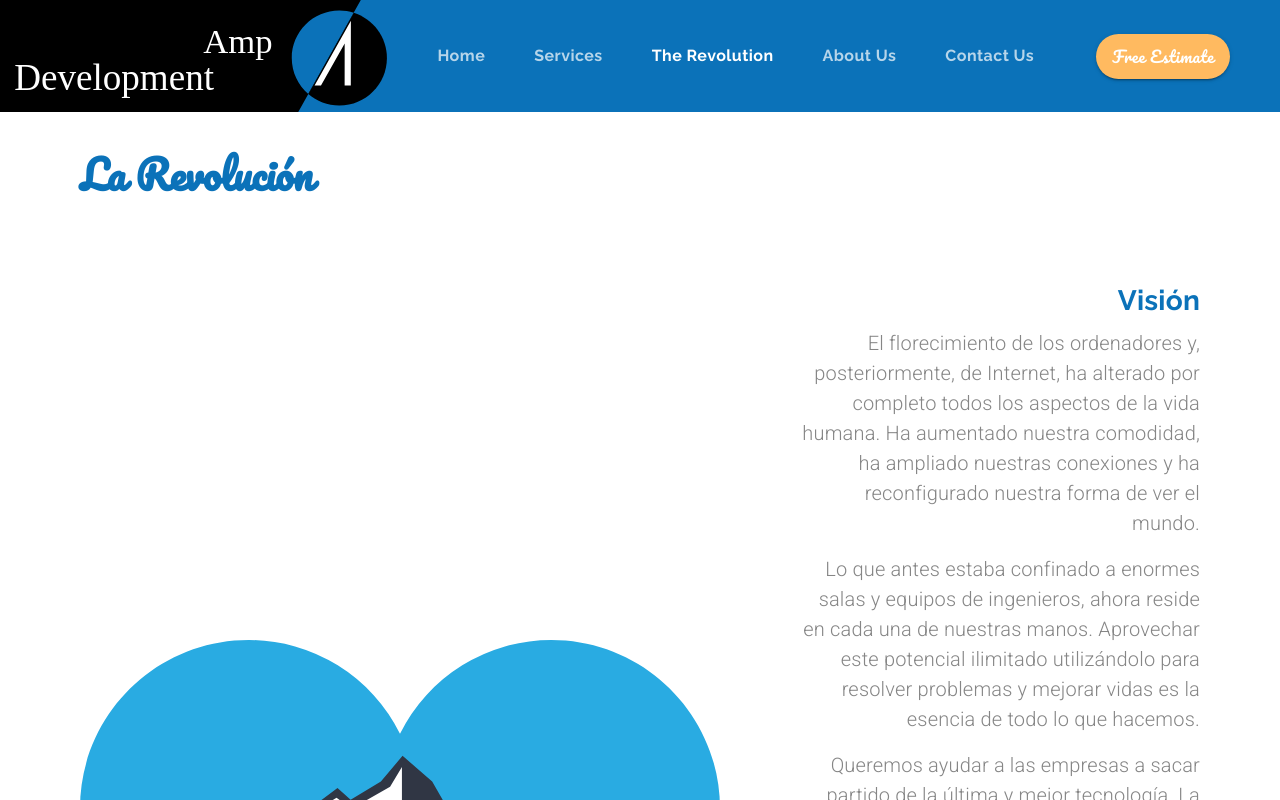
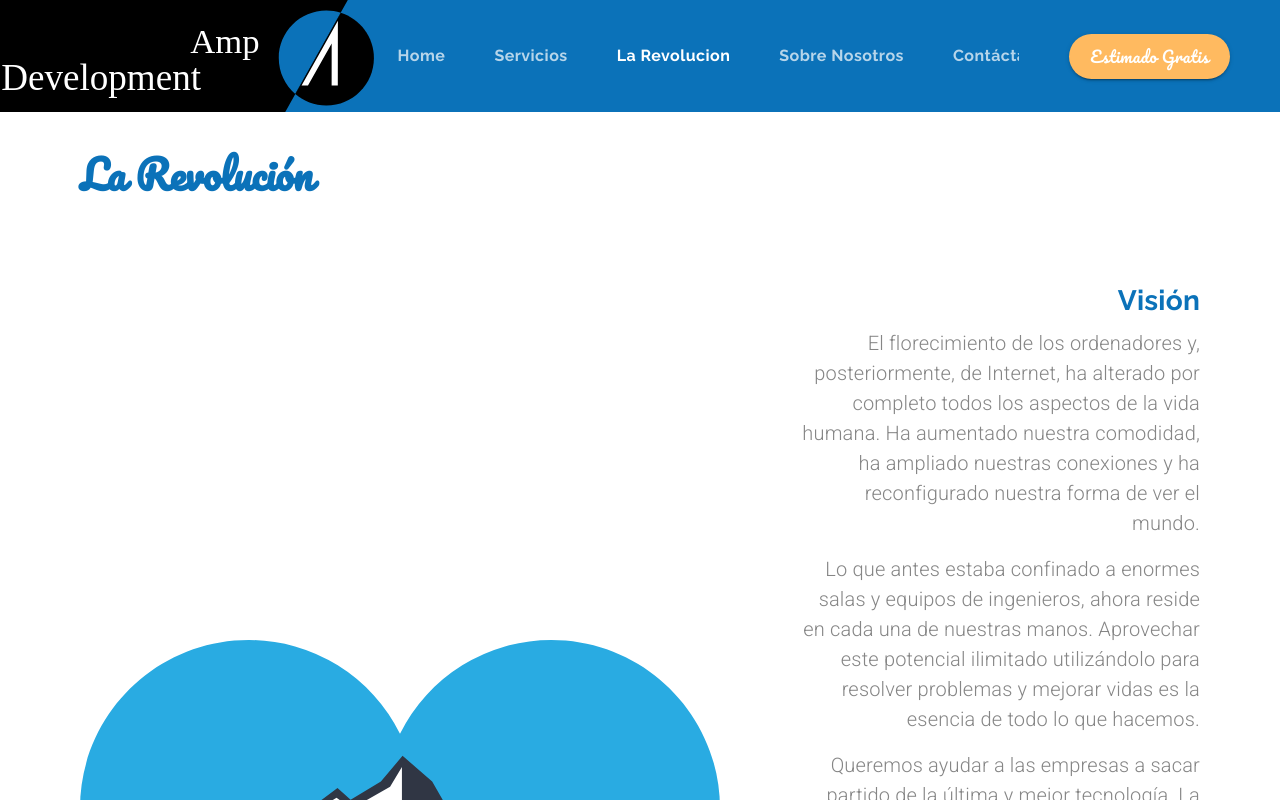
Before and after one commit to JoeContreras/arc-development, a React (Create React App) app: page /revolution in a window 1280 px wide. Shown: the top 800 px of the page. Built offline with nearby package versions, Linux system fonts and the light colour scheme.

Commit message:
Header translated and fixed revolution build height issue

```diff
--- a/src/components/Revolution.js
+++ b/src/components/Revolution.js
@@ -479,7 +479,10 @@ export default function Revolution(props) {
         container
         direction={matchesMD ? "column" : "row"}
         className={classes.rowContainer}
-        style={{ backgroundColor: "#e5c9ac", height: "90em" }}
+        style={{
+          backgroundColor: "#e5c9ac",
+          height: matchesMD ? "100em" : "90em",
+        }}
       >
         <Grid
           item
--- a/src/components/ui/Header.js
+++ b/src/components/ui/Header.js
@@ -65,6 +65,10 @@ const useStyles = makeStyles((theme) => ({
     marginLeft: "50px",
     marginRight: "50px",
     height: "45px",
+    width: 170,
+    [theme.breakpoints.down("md")]: {
+      width: 150,
+    },
     "&:hover": {
       backgroundColor: theme.palette.secondary.light,
     },
@@ -209,25 +213,25 @@ export default function Header(props) {
   const menuOptions = useMemo(() => {
     return [
       {
-        name: "Custom Software Development",
+        name: "Software a Medida",
         link: "/customsoftware",
         activeIndex: 1,
         selectedIndex: 0,
       },
       {
-        name: "iOS/Android App Development",
+        name: "Desarrollo iOS/Android",
         link: "/mobileapps",
         activeIndex: 1,
         selectedIndex: 1,
       },
       {
-        name: "Website Development",
+        name: "Desarrollo Web",
         link: "/websites",
         activeIndex: 1,
         selectedIndex: 2,
       },
       {
-        name: "Our Courses",
+        name: "Nuestros Cursos",
         link: "/course",
         activeIndex: 1,
         selectedIndex: 3,
@@ -239,16 +243,16 @@ export default function Header(props) {
     return [
       { name: "Home", link: "/", activeIndex: 0 },
       {
-        name: "Services",
+        name: "Servicios",
         link: "/services",
         activeIndex: 1,
         ariaOwns: anchorEl ? "simple-menu" : undefined,
         ariaPopup: anchorEl ? true : undefined,
         mouseOver: (event) => handleClick(event),
       },
-      { name: "The Revolution", link: "/revolution", activeIndex: 2 },
-      { name: "About Us", link: "/about", activeIndex: 3 },
-      { name: "Contact Us", link: "/contact", activeIndex: 4 },
+      { name: "La Revolucion", link: "/revolution", activeIndex: 2 },
+      { name: "Sobre Nosotros", link: "/about", activeIndex: 3 },
+      { name: "Contáctanos", link: "/contact", activeIndex: 4 },
     ];
   }, [anchorEl]);
 
@@ -335,7 +339,7 @@ export default function Header(props) {
         className={classes.button}
         onClick={() => setValue(8)}
       >
-        Free Estimate
+        Estimado Gratis
       </Button>
 
       <Popper
@@ -418,7 +422,7 @@ export default function Header(props) {
         <div className={classes.toolbarMargin} />
         <List disablePadding>
           {routes.map((route, index) =>
-            route.name === "Services" ? (
+            route.name === "Servicios" ? (
               <Accordion
                 classes={{ root: classes.expansion }}
                 key={route.name}
@@ -528,7 +532,7 @@ export default function Header(props) {
             }}
           >
             <ListItemText disableTypography className={classes.drawerItem}>
-              Free Estimate
+              Estimado Gratis
             </ListItemText>
           </ListItem>
         </List>
```
